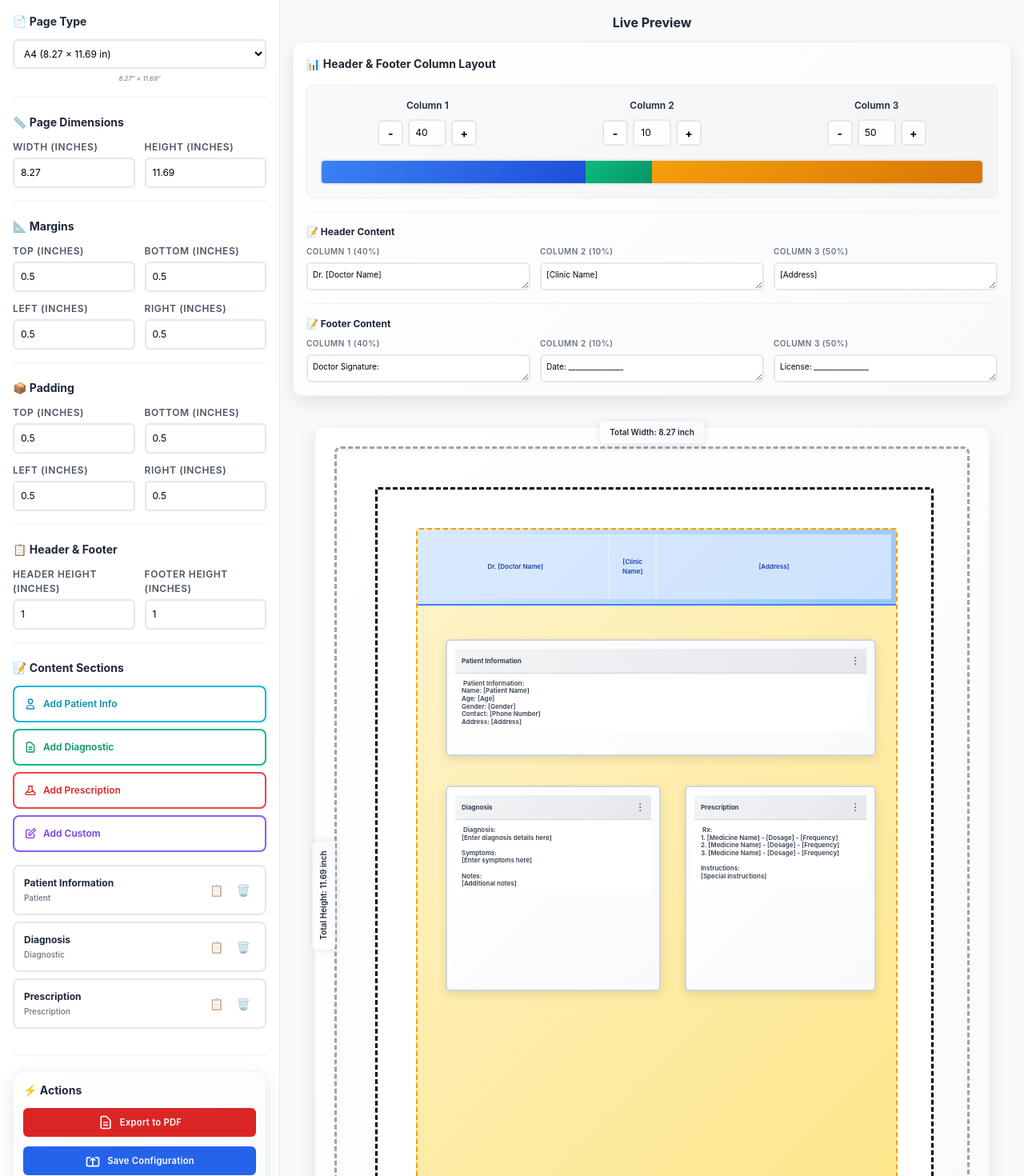
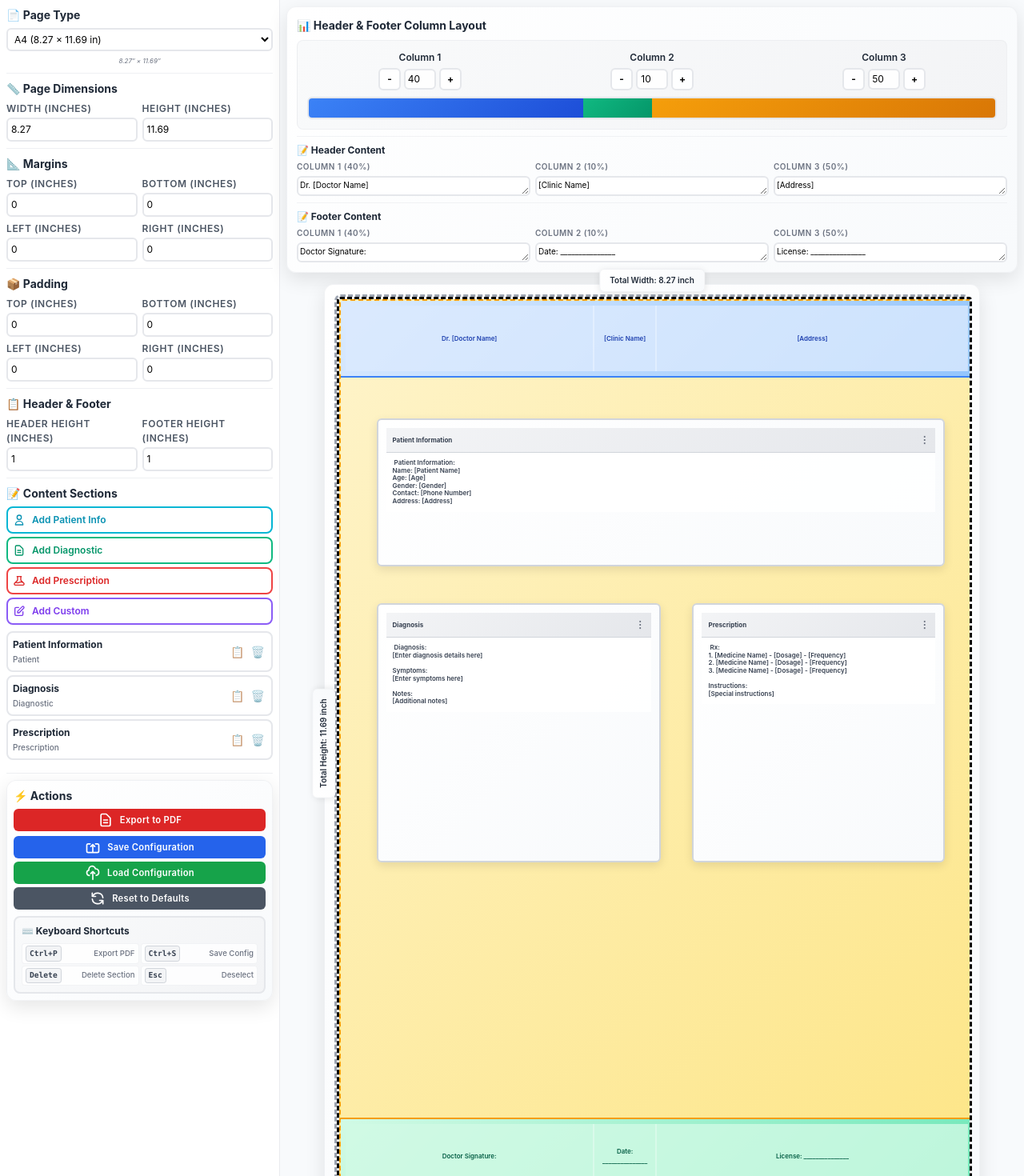
Before and after one commit to junaaid96/dynamic-prescription, an Angular app: page / in a window 1280 px wide. Shown: the top 1470 px of the page at 80% size. Built offline with nearby package versions, Linux system fonts and the light colour scheme.

Commit message:
more compact

```diff
--- a/src/app/components/comprehensive-layout.component.css
+++ b/src/app/components/comprehensive-layout.component.css
@@ -17,14 +17,14 @@
   background: rgba(255, 255, 255, 0.95);
   border-right: 1px solid rgba(229, 231, 235, 0.8);
   overflow-y: auto;
-  padding: 1rem;
+  padding: 0.5rem;
   box-shadow: 0 4px 6px -1px rgba(0, 0, 0, 0.1);
   backdrop-filter: blur(10px);
 }
 
 .preview-panel {
   flex: 1;
-  padding: 1rem;
+  padding: 0.5rem;
   background-color: #f8fafc;
   display: flex;
   flex-direction: column;
@@ -35,15 +35,15 @@
   font-size: 1rem;
   font-weight: 700;
   color: #1f2937;
-  margin-bottom: 0.75rem;
+  margin-bottom: 0.375rem;
   text-align: center;
   text-shadow: 0 1px 2px rgba(0, 0, 0, 0.1);
 }
 
 /* Enhanced Configuration Sections */
 .config-section {
-  margin-bottom: 1.25rem;
-  padding-bottom: 1rem;
+  margin-bottom: 0.5rem;
+  padding-bottom: 0.5rem;
   border-bottom: 1px solid rgba(229, 231, 235, 0.6);
   transition: all 0.3s ease;
 }
@@ -61,7 +61,7 @@
   font-size: 0.875rem;
   font-weight: 700;
   color: #1f2937;
-  margin-bottom: 0.75rem;
+  margin-bottom: 0.375rem;
   display: flex;
   align-items: center;
   gap: 0.5rem;
@@ -71,7 +71,7 @@
 .input-grid {
   display: grid;
   grid-template-columns: 1fr 1fr;
-  gap: 0.75rem;
+  gap: 0.375rem;
 }
 
 .input-field {
@@ -83,13 +83,13 @@
   font-size: 0.75rem;
   font-weight: 600;
   color: #4b5563;
-  margin-bottom: 0.25rem;
+  margin-bottom: 0.125rem;
   text-transform: uppercase;
   letter-spacing: 0.05em;
 }
 
 .input-field input {
-  padding: 0.5rem;
+  padding: 0.25rem;
   border: 2px solid #e5e7eb;
   border-radius: 0.375rem;
   font-size: 0.75rem;
@@ -113,7 +113,7 @@
 }
 
 .page-type-select {
-  padding: 0.5rem;
+  padding: 0.25rem;
   border: 2px solid #e5e7eb;
   border-radius: 0.375rem;
   font-size: 0.75rem;
@@ -140,15 +140,15 @@
 .section-library {
   display: grid;
   grid-template-columns: 1fr;
-  gap: 0.5rem;
-  margin-bottom: 1rem;
+  gap: 0.25rem;
+  margin-bottom: 0.5rem;
 }
 
 .section-btn {
   display: flex;
   align-items: center;
   gap: 0.5rem;
-  padding: 0.75rem;
+  padding: 0.375rem;
   border: 2px solid #e5e7eb;
   border-radius: 0.5rem;
   background: rgba(255, 255, 255, 0.9);
@@ -227,15 +227,15 @@
 .body-sections-list {
   display: flex;
   flex-direction: column;
-  gap: 0.5rem;
-  margin-bottom: 1rem;
+  gap: 0.25rem;
+  margin-bottom: 0.5rem;
 }
 
 .section-item {
   display: flex;
   justify-content: space-between;
   align-items: center;
-  padding: 0.75rem;
+  padding: 0.375rem;
   border: 2px solid #e5e7eb;
   border-radius: 0.5rem;
   background: rgba(255, 255, 255, 0.9);
@@ -284,7 +284,7 @@
   background: none;
   border: none;
   cursor: pointer;
-  padding: 0.375rem;
+  padding: 0.125rem;
   border-radius: 0.375rem;
   font-size: 0.875rem;
   transition: all 0.3s ease;
@@ -302,8 +302,8 @@
   background: linear-gradient(135deg, #f9fafb 0%, #f3f4f6 100%);
   border: 2px solid #e5e7eb;
   border-radius: 0.5rem;
-  padding: 1rem;
-  margin-top: 1rem;
+  padding: 0.5rem;
+  margin-top: 0.5rem;
   box-shadow: 0 4px 12px rgba(0, 0, 0, 0.05);
 }
 
@@ -311,14 +311,14 @@
   font-size: 0.875rem;
   font-weight: 700;
   color: #1f2937;
-  margin-bottom: 1rem;
+  margin-bottom: 0.5rem;
   display: flex;
   align-items: center;
   gap: 0.5rem;
 }
 
 .editor-group {
-  margin-bottom: 1rem;
+  margin-bottom: 0.5rem;
 }
 
 .editor-group label {
@@ -326,19 +326,19 @@
   font-size: 0.75rem;
   font-weight: 600;
   color: #4b5563;
-  margin-bottom: 0.5rem;
+  margin-bottom: 0.25rem;
   text-transform: uppercase;
   letter-spacing: 0.05em;
 }
 
 .content-textarea {
   width: 100%;
-  padding: 0.5rem;
+  padding: 0.25rem;
   border: 2px solid #e5e7eb;
   border-radius: 0.375rem;
   font-size: 0.75rem;
   resize: vertical;
-  min-height: 60px;
+  min-height: 40px;
   background: rgba(255, 255, 255, 0.9);
   transition: all 0.3s ease;
   backdrop-filter: blur(5px);
@@ -356,7 +356,7 @@
 .style-controls {
   display: grid;
   grid-template-columns: 1fr 1fr;
-  gap: 0.75rem;
+  gap: 0.375rem;
 }
 
 .position-input,
@@ -364,7 +364,7 @@
 .style-input {
   display: flex;
   flex-direction: column;
-  gap: 0.25rem;
+  gap: 0.125rem;
 }
 
 .position-input label,
@@ -381,7 +381,7 @@
 .size-input input,
 .style-input input,
 .style-input select {
-  padding: 0.375rem;
+  padding: 0.125rem;
   border: 2px solid #e5e7eb;
   border-radius: 0.375rem;
   font-size: 0.75rem;
@@ -404,8 +404,8 @@
   background: linear-gradient(135deg, #ffffff 0%, #f8fafc 100%);
   border-radius: 0.75rem;
   box-shadow: 0 8px 25px rgba(0, 0, 0, 0.1);
-  padding: 0.75rem;
-  margin-top: 1rem;
+  padding: 0.5rem;
+  margin-top: 0.5rem;
   border: 1px solid rgba(229, 231, 235, 0.5);
 }
 
@@ -413,14 +413,14 @@
   font-size: 0.875rem;
   font-weight: 700;
   color: #1f2937;
-  margin-bottom: 0.75rem;
+  margin-bottom: 0.375rem;
   display: flex;
   align-items: center;
   gap: 0.5rem;
 }
 
 .action-group {
-  margin-bottom: 0.75rem;
+  margin-bottom: 0.375rem;
 }
 
 .action-group:last-child {
@@ -433,8 +433,8 @@
   border-radius: 0.375rem;
   font-size: 0.7rem;
   letter-spacing: 0.025em;
-  padding: 0.5rem 0.75rem;
-  margin-bottom: 0.5rem;
+  padding: 0.25rem 0.375rem;
+  margin-bottom: 0.25rem;
 }
 
 .action-group button:hover {
@@ -447,15 +447,15 @@
   background: linear-gradient(135deg, #f9fafb 0%, #f3f4f6 100%);
   border: 2px solid #e5e7eb;
   border-radius: 0.5rem;
-  padding: 1rem;
-  margin-top: 1rem;
+  padding: 0.5rem;
+  margin-top: 0.5rem;
 }
 
 .shortcuts-help h4 {
   font-size: 0.75rem;
   font-weight: 700;
   color: #1f2937;
-  margin-bottom: 0.75rem;
+  margin-bottom: 0.375rem;
   display: flex;
   align-items: center;
   gap: 0.5rem;
@@ -464,14 +464,14 @@
 .shortcuts-list {
   display: grid;
   grid-template-columns: 1fr 1fr;
-  gap: 0.375rem;
+  gap: 0.125rem;
 }
 
 .shortcut-item {
   display: flex;
   justify-content: space-between;
   align-items: center;
-  padding: 0.25rem 0.375rem;
+  padding: 0.125rem 0.25rem;
   background: rgba(255, 255, 255, 0.8);
   border-radius: 0.25rem;
   border: 1px solid rgba(229, 231, 235, 0.5);
@@ -522,16 +522,17 @@
   background: linear-gradient(135deg, #ffffff 0%, #f8fafc 100%);
   border-radius: 0.75rem;
   box-shadow: 0 8px 25px rgba(0, 0, 0, 0.1);
-  padding: 1rem;
-  margin-bottom: 1rem;
+  padding: 0.75rem;
+  margin-bottom: 0.5rem;
   border: 1px solid rgba(229, 231, 235, 0.5);
+  min-width: 0;
 }
 
 .column-layout-controls h4 {
   font-size: 0.875rem;
   font-weight: 700;
   color: #1f2937;
-  margin-bottom: 1rem;
+  margin-bottom: 0.5rem;
   display: flex;
   align-items: center;
   gap: 0.5rem;
@@ -540,15 +541,16 @@
 .column-layout-preview {
   background: linear-gradient(135deg, #f9fafb 0%, #f3f4f6 100%);
   border-radius: 0.5rem;
-  padding: 1rem;
+  padding: 0.75rem;
   border: 1px solid rgba(229, 231, 235, 0.5);
+  min-width: 0;
 }
 
 .column-options {
   display: flex;
   flex-direction: row;
-  gap: 0.75rem;
-  margin-bottom: 1rem;
+  gap: 0.5rem;
+  margin-bottom: 0.5rem;
   justify-content: space-between;
 }
 
@@ -556,8 +558,9 @@
   display: flex;
   flex-direction: column;
   align-items: center;
-  gap: 0.5rem;
+  gap: 0.25rem;
   flex: 1;
+  min-width: 0;
 }
 
 .column-label {
@@ -565,17 +568,21 @@
   font-weight: 600;
   color: #1f2937;
   text-align: center;
+  white-space: nowrap;
+  overflow: hidden;
+  text-overflow: ellipsis;
+  max-width: 100%;
 }
 
 .column-control {
   display: flex;
   align-items: center;
-  gap: 0.375rem;
+  gap: 0.25rem;
 }
 
 .column-control button {
-  width: 2rem;
-  height: 2rem;
+  width: 1.75rem;
+  height: 1.75rem;
   border: 2px solid #e5e7eb;
   background: rgba(255, 255, 255, 0.9);
   border-radius: 0.375rem;
@@ -585,7 +592,7 @@
   cursor: pointer;
   transition: all 0.3s ease;
   font-weight: 700;
-  font-size: 0.875rem;
+  font-size: 0.75rem;
 }
 
 .column-control button:hover {
@@ -595,11 +602,11 @@
 }
 
 .column-control input {
-  width: 3rem;
+  width: 2.5rem;
   text-align: center;
   border: 2px solid #e5e7eb;
   border-radius: 0.375rem;
-  padding: 0.375rem;
+  padding: 0.125rem;
   font-size: 0.75rem;
   background: rgba(255, 255, 255, 0.9);
   transition: all 0.3s ease;
@@ -613,7 +620,7 @@
 
 .column-preview {
   display: flex;
-  height: 2rem;
+  height: 1.75rem;
   border: 2px solid #e5e7eb;
   border-radius: 0.375rem;
   overflow: hidden;
@@ -637,8 +644,8 @@
 
 /* Enhanced Column Content Sections */
 .column-content-section {
-  margin-top: 1rem;
-  padding-top: 1rem;
+  margin-top: 0.5rem;
+  padding-top: 0.5rem;
   border-top: 1px solid rgba(229, 231, 235, 0.5);
 }
 
@@ -646,7 +653,7 @@
   font-size: 0.75rem;
   font-weight: 700;
   color: #1f2937;
-  margin-bottom: 0.5rem;
+  margin-bottom: 0.25rem;
   display: flex;
   align-items: center;
   gap: 0.5rem;
@@ -655,13 +662,13 @@
 .column-content-grid {
   display: grid;
   grid-template-columns: repeat(auto-fit, minmax(200px, 1fr));
-  gap: 0.75rem;
+  gap: 0.375rem;
 }
 
 .column-content-item {
   display: flex;
   flex-direction: column;
-  gap: 0.25rem;
+  gap: 0.125rem;
 }
 
 .column-content-item label {
@@ -674,13 +681,13 @@
 }
 
 .column-content-textarea {
-  padding: 0.375rem;
+  padding: 0.125rem;
   border: 2px solid #e5e7eb;
   border-radius: 0.375rem;
   font-size: 0.625rem;
   resize: vertical;
-  min-height: 35px;
-  max-height: 80px;
+  min-height: 25px;
+  max-height: 60px;
   background: rgba(255, 255, 255, 0.9);
   transition: all 0.3s ease;
   backdrop-filter: blur(5px);
@@ -700,7 +707,7 @@
   justify-content: center;
   align-items: center;
   min-height: 400px;
-  padding: 0.75rem;
+  padding: 0.375rem;
 }
 
 .layout-diagram {
@@ -710,7 +717,7 @@
   background: linear-gradient(135deg, #ffffff 0%, #f8fafc 100%);
   border-radius: 0.75rem;
   box-shadow: 0 8px 25px rgba(0, 0, 0, 0.1);
-  padding: 1.5rem;
+  padding: 0.75rem;
   border: 1px solid rgba(229, 231, 235, 0.5);
 }
 
@@ -987,8 +994,17 @@
   }
 
   .column-layout-controls {
-    margin-bottom: 0.75rem;
-    padding: 0.75rem;
+    margin-bottom: 0.5rem;
+    padding: 0.5rem;
+  }
+
+  .column-control input {
+    width: 2.25rem;
+  }
+
+  .column-control button {
+    width: 1.5rem;
+    height: 1.5rem;
   }
 
   .position-controls,
@@ -1012,15 +1028,15 @@
   }
 
   .config-panel {
-    padding: 0.75rem;
+    padding: 0.5rem;
   }
 
   .preview-panel {
-    padding: 0.75rem;
+    padding: 0.5rem;
   }
 
   .layout-diagram {
-    padding: 0.75rem;
+    padding: 0.5rem;
   }
 
   .total-page-container {
@@ -1049,16 +1065,16 @@
   }
 
   .preview-panel {
-    padding: 0.75rem;
+    padding: 0.5rem;
   }
 
   .column-layout-controls {
-    padding: 0.75rem;
+    padding: 0.5rem;
   }
 
   .column-options {
     flex-direction: column;
-    gap: 0.5rem;
+    gap: 0.375rem;
   }
 
   .column-option {
@@ -1067,9 +1083,18 @@
     align-items: center;
   }
 
+  .column-control input {
+    width: 2rem;
+  }
+
+  .column-control button {
+    width: 1.5rem;
+    height: 1.5rem;
+  }
+
   .column-content-textarea {
-    min-height: 30px;
-    max-height: 60px;
+    min-height: 25px;
+    max-height: 50px;
   }
 
   .body-section-element {
@@ -1078,7 +1103,7 @@
   }
 
   .shortcuts-help {
-    padding: 0.75rem;
+    padding: 0.5rem;
   }
 
   .shortcuts-list {
--- a/src/app/components/comprehensive-layout.component.html
+++ b/src/app/components/comprehensive-layout.component.html
@@ -381,7 +381,7 @@
 
     <!-- Right Panel - Live Preview & Column Layout -->
     <div class="preview-panel">
-      <h3>Live Preview</h3>
+      <!-- <h3>Live Preview</h3> -->
 
       <!-- Column Layout Controls (Right Side) -->
       <div class="column-layout-controls">
--- a/src/app/components/comprehensive-layout.component.ts
+++ b/src/app/components/comprehensive-layout.component.ts
@@ -75,14 +75,14 @@ export class ComprehensiveLayoutComponent implements OnInit {
     pageType: 'A4',
     totalWidth: PAPER_SIZES.A4.width,
     totalHeight: PAPER_SIZES.A4.height,
-    leftMargin: 0.5,
-    rightMargin: 0.5,
-    topMargin: 0.5,
-    bottomMargin: 0.5,
-    leftPadding: 0.5,
-    rightPadding: 0.5,
-    topPadding: 0.5,
-    bottomPadding: 0.5,
+    leftMargin: 0,
+    rightMargin: 0,
+    topMargin: 0,
+    bottomMargin: 0,
+    leftPadding: 0,
+    rightPadding: 0,
+    topPadding: 0,
+    bottomPadding: 0,
     headerHeight: 1,
     footerHeight: 1,
     columnLayout: {
@@ -528,14 +528,14 @@ export class ComprehensiveLayoutComponent implements OnInit {
         pageType: 'A4',
         totalWidth: PAPER_SIZES.A4.width,
         totalHeight: PAPER_SIZES.A4.height,
-        leftMargin: 0.5,
-        rightMargin: 0.5,
-        topMargin: 0.5,
-        bottomMargin: 0.5,
-        leftPadding: 0.5,
-        rightPadding: 0.5,
-        topPadding: 0.5,
-        bottomPadding: 0.5,
+        leftMargin: 0,
+        rightMargin: 0,
+        topMargin: 0,
+        bottomMargin: 0,
+        leftPadding: 0,
+        rightPadding: 0,
+        topPadding: 0,
+        bottomPadding: 0,
         headerHeight: 1,
         footerHeight: 1,
         columnLayout: {
```
